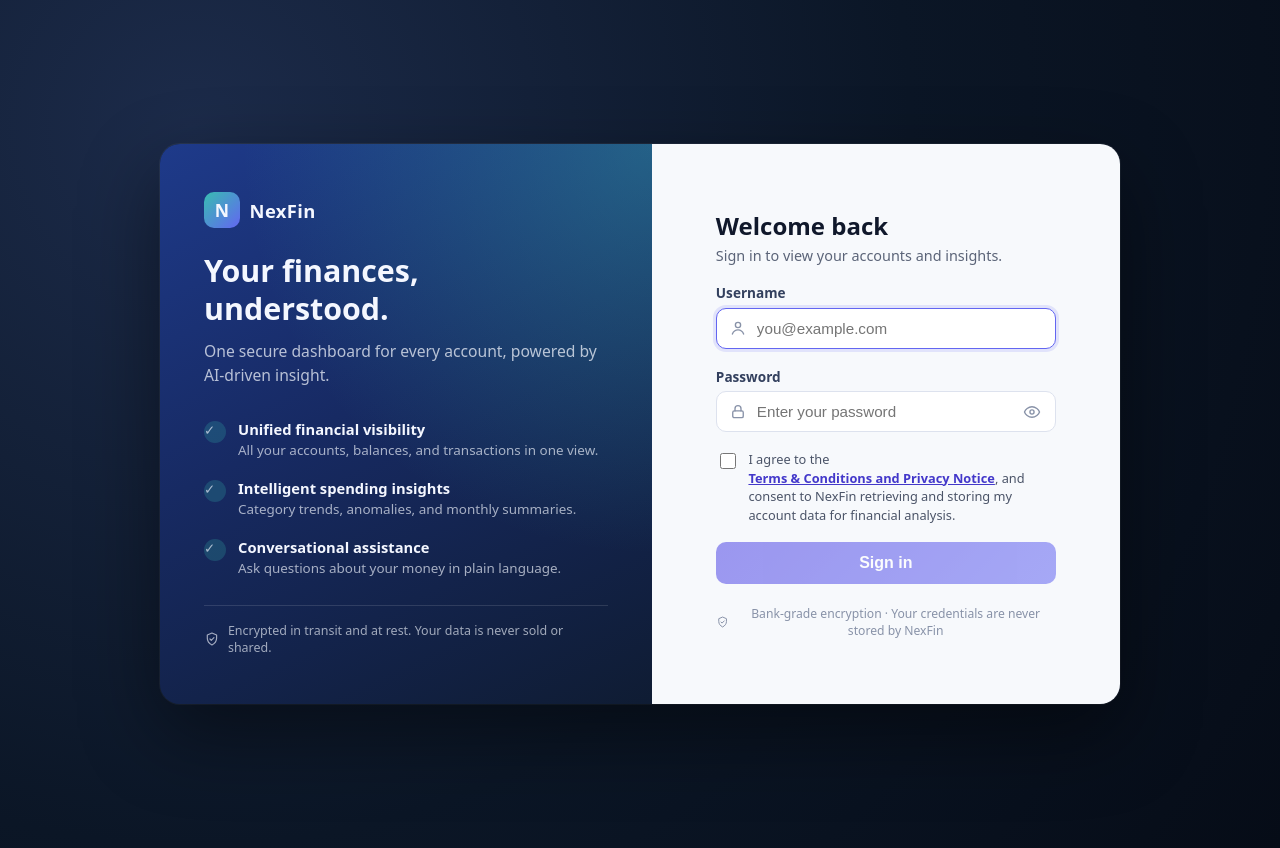
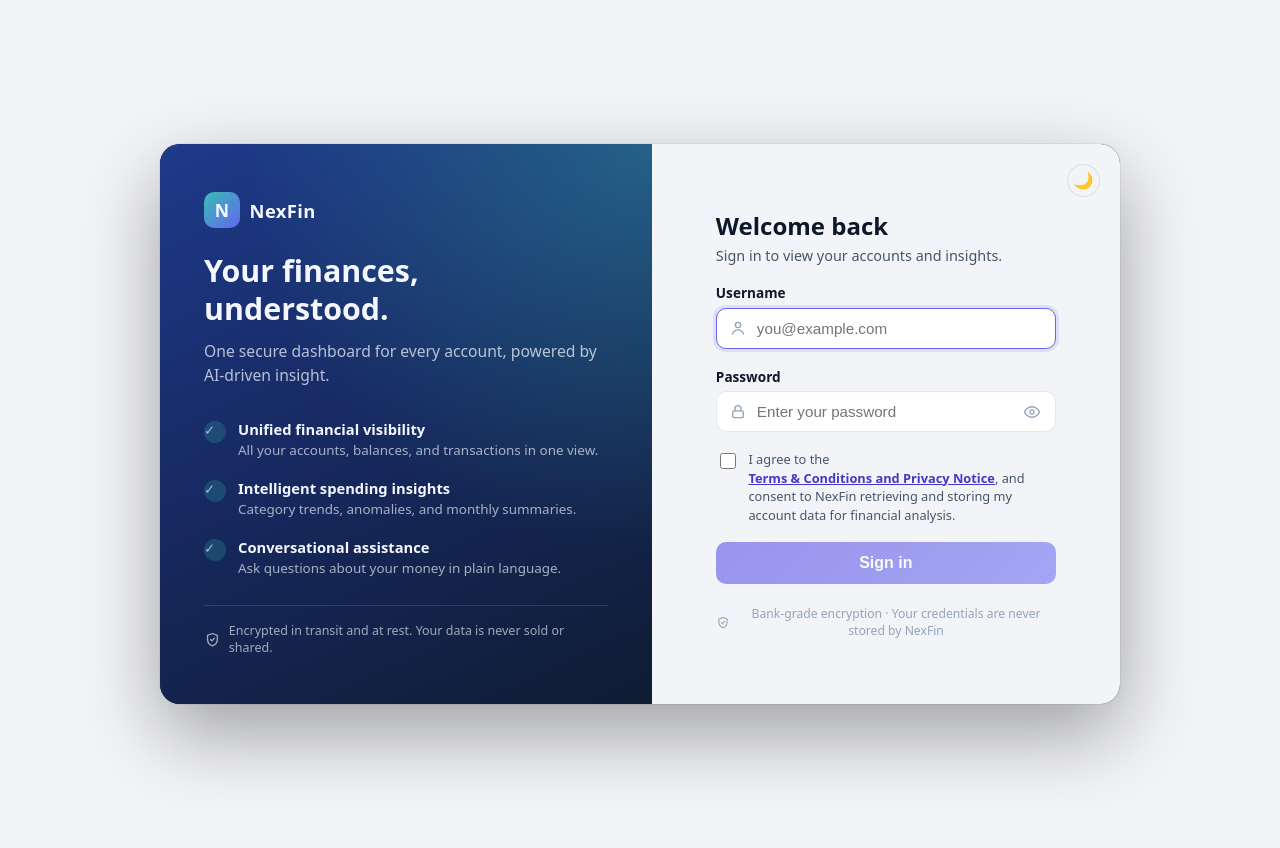
Before and after one commit to soundar3446/NexFin, a React (Vite) app in the folder react-frontend/: page / in a window 1280 px wide. Built offline with nearby package versions, Linux system fonts and the light colour scheme; no server answers.

Commit message:
Enhance: Update Login page user Interface

```diff
--- a/react-frontend/src/App.css
+++ b/react-frontend/src/App.css
@@ -9,7 +9,7 @@ body {
 }
 
 .form-error {
-  color: #d64545;
+  color: var(--viz-critical, #d64545);
 }
 
 /* Login */
@@ -19,8 +19,9 @@ body {
   align-items: center;
   justify-content: center;
   padding: 1.5rem;
-  background: radial-gradient(circle at 15% 15%, #1c2b4a 0%, #0b1626 55%, #060c17 100%);
-  color: #eef2fa;
+  background: var(--bg-page, #f3f4f8);
+  color: var(--text-primary, #0f172a);
+  transition: background 0.15s ease, color 0.15s ease;
 }
 
 .login-shell {
@@ -32,7 +33,7 @@ body {
   background: #0f1c33;
   border-radius: 20px;
   overflow: hidden;
-  box-shadow: 0 30px 80px rgba(0, 0, 0, 0.45), 0 0 0 1px rgba(255, 255, 255, 0.06);
+  box-shadow: 0 30px 80px rgba(0, 0, 0, 0.35), 0 0 0 1px rgba(15, 23, 42, 0.06);
 }
 
 .login-brand {
@@ -138,12 +139,20 @@ body {
 }
 
 .login-panel {
-  background: #f7f9fc;
-  color: #10182b;
+  position: relative;
+  background: var(--surface-2, #f3f4f8);
+  color: var(--text-primary, #10182b);
   display: flex;
   align-items: center;
   justify-content: center;
   padding: 2.5rem 2rem;
+  transition: background 0.15s ease, color 0.15s ease;
+}
+
+.login-theme-toggle {
+  position: absolute;
+  top: 1.25rem;
+  right: 1.25rem;
 }
 
 .login-card {
@@ -161,7 +170,7 @@ body {
 
 .login-card-header p {
   margin: 0;
-  color: #5b6478;
+  color: var(--text-secondary, #5b6478);
   font-size: 0.9rem;
 }
 
@@ -171,7 +180,7 @@ body {
   gap: 0.35rem;
   font-size: 0.85rem;
   font-weight: 600;
-  color: #33405e;
+  color: var(--text-primary, #33405e);
 }
 
 .input-wrapper {
@@ -184,7 +193,7 @@ body {
   position: absolute;
   left: 0.85rem;
   display: inline-flex;
-  color: #8892a8;
+  color: var(--text-muted, #8892a8);
 }
 
 .input-wrapper input {
@@ -192,11 +201,11 @@ body {
   padding: 0.7rem 0.9rem 0.7rem 2.5rem;
   font-size: 0.95rem;
   font-weight: 400;
-  border: 1.5px solid #dde2ee;
+  border: 1.5px solid var(--border-hairline, #dde2ee);
   border-radius: 10px;
-  background: #ffffff;
-  color: #10182b;
-  transition: border-color 0.15s ease, box-shadow 0.15s ease;
+  background: var(--surface-1, #ffffff);
+  color: var(--text-primary, #10182b);
+  transition: border-color 0.15s ease, box-shadow 0.15s ease, background 0.15s ease;
 }
 
 .input-wrapper input:focus {
@@ -213,13 +222,13 @@ body {
   justify-content: center;
   background: none;
   border: none;
-  color: #8892a8;
+  color: var(--text-muted, #8892a8);
   cursor: pointer;
   padding: 0.3rem;
 }
 
 .input-adornment-btn:hover {
-  color: #4b5468;
+  color: var(--text-primary, #4b5468);
 }
 
 .consent-row {
@@ -228,7 +237,7 @@ body {
   gap: 0.6rem;
   font-size: 0.8rem;
   line-height: 1.45;
-  color: #4b5468;
+  color: var(--text-secondary, #4b5468);
   cursor: pointer;
 }
 
@@ -303,7 +312,7 @@ body {
   justify-content: center;
   margin: 0.25rem 0 0;
   font-size: 0.76rem;
-  color: #8892a8;
+  color: var(--text-muted, #8892a8);
   text-align: center;
 }
 
@@ -336,7 +345,7 @@ body {
   align-items: center;
   justify-content: space-between;
   padding: 1.5rem 1.75rem 1rem;
-  border-bottom: 1px solid rgba(128, 128, 128, 0.2);
+  border-bottom: 1px solid var(--border-hairline);
 }
 
 .terms-modal-header h2 {
@@ -380,12 +389,12 @@ body {
 
 .terms-modal-footer {
   padding: 1rem 1.75rem 1.5rem;
-  border-top: 1px solid rgba(128, 128, 128, 0.2);
+  border-top: 1px solid var(--border-hairline);
 }
 
 .terms-modal-footer button {
   width: 100%;
-  background: #1a73e8;
+  background: linear-gradient(135deg, #4f46e5, #6366f1);
   color: white;
   border: none;
   border-radius: 8px;
@@ -394,25 +403,10 @@ body {
   cursor: pointer;
 }
 
-.modal button {
-  padding: 0.6rem;
-  font-size: 1rem;
-  border: 1px solid transparent;
-  border-radius: 4px;
-  cursor: pointer;
-}
-
-.modal button {
-  background: #1a73e8;
-  color: white;
-}
-
-.modal button:disabled {
-  opacity: 0.6;
-  cursor: default;
-}
-
-/* Notice modal */
+.terms-modal-footer button:hover {
+  filter: brightness(1.08);
+}
+
 .modal-overlay {
   position: fixed;
   inset: 0;
@@ -425,14 +419,10 @@ body {
 
 .modal {
   max-width: 480px;
-  background: canvas;
-  color: canvastext;
+  background: var(--surface-1);
+  color: var(--text-primary);
   border-radius: 8px;
   padding: 2rem;
-}
-
-.modal button {
-  margin-top: 1rem;
 }
 
 /* ============ Dashboard shell ============ */
--- a/react-frontend/src/components/LoginPage.jsx
+++ b/react-frontend/src/components/LoginPage.jsx
@@ -1,51 +1,8 @@
 import { useState } from 'react'
 import { login } from '../api'
+import { EyeIcon, LockIcon, ShieldIcon, UserIcon } from './dashboard/shared/icons'
+import ThemeToggle from './ThemeToggle'
 import TermsModal from './TermsModal'
-
-function UserIcon() {
-  return (
-    <svg viewBox="0 0 24 24" width="18" height="18" fill="none" stroke="currentColor" strokeWidth="1.8">
-      <circle cx="12" cy="8" r="3.5" />
-      <path d="M4.5 20c1.4-3.6 4.4-5.5 7.5-5.5s6.1 1.9 7.5 5.5" strokeLinecap="round" />
-    </svg>
-  )
-}
-
-function LockIcon() {
-  return (
-    <svg viewBox="0 0 24 24" width="18" height="18" fill="none" stroke="currentColor" strokeWidth="1.8">
-      <rect x="5" y="10.5" width="14" height="9" rx="2" />
-      <path d="M8 10.5V7.5a4 4 0 0 1 8 0v3" strokeLinecap="round" />
-    </svg>
-  )
-}
-
-function EyeIcon({ off }) {
-  return off ? (
-    <svg viewBox="0 0 24 24" width="18" height="18" fill="none" stroke="currentColor" strokeWidth="1.8">
-      <path d="M3 3l18 18" strokeLinecap="round" />
-      <path
-        d="M10.6 5.2A10.6 10.6 0 0 1 12 5c5 0 9 4 10 7-.4 1.2-1.2 2.5-2.3 3.7M6.5 6.6C4.4 8 2.9 10 2 12c1 3 5 7 10 7 1.4 0 2.7-.3 3.9-.8"
-        strokeLinecap="round"
-      />
-      <path d="M9.9 10a2.5 2.5 0 0 0 3.6 3.5" strokeLinecap="round" />
-    </svg>
-  ) : (
-    <svg viewBox="0 0 24 24" width="18" height="18" fill="none" stroke="currentColor" strokeWidth="1.8">
-      <path d="M2 12c1-3 5-7 10-7s9 4 10 7c-1 3-5 7-10 7s-9-4-10-7Z" />
-      <circle cx="12" cy="12" r="2.75" />
-    </svg>
-  )
-}
-
-function ShieldIcon() {
-  return (
-    <svg viewBox="0 0 24 24" width="16" height="16" fill="none" stroke="currentColor" strokeWidth="1.8">
-      <path d="M12 3l7 3v5c0 4.5-3 8-7 10-4-2-7-5.5-7-10V6l7-3Z" strokeLinejoin="round" />
-      <path d="M9 12l2 2 4-4" strokeLinecap="round" strokeLinejoin="round" />
-    </svg>
-  )
-}
 
 const BRAND_POINTS = [
   { title: 'Unified financial visibility', body: 'All your accounts, balances, and transactions in one view.' },
@@ -110,6 +67,9 @@ function LoginPage({ onLogin }) {
         </aside>
 
         <div className="login-panel">
+          <div className="login-theme-toggle">
+            <ThemeToggle />
+          </div>
           <form className="login-card" onSubmit={handleSubmit} noValidate>
             <div className="login-card-header">
               <h2>Welcome back</h2>
--- /dev/null
+++ b/react-frontend/src/components/ThemeToggle.jsx
@@ -0,0 +1,20 @@
+import { useTheme } from '../context/ThemeContext'
+
+function ThemeToggle() {
+  const { theme, toggleTheme } = useTheme()
+  const isDark = theme === 'dark'
+
+  return (
+    <button
+      type="button"
+      className="theme-toggle"
+      onClick={toggleTheme}
+      aria-label={isDark ? 'Switch to light mode' : 'Switch to dark mode'}
+      title={isDark ? 'Switch to light mode' : 'Switch to dark mode'}
+    >
+      {isDark ? '☀️' : '🌙'}
+    </button>
+  )
+}
+
+export default ThemeToggle
--- a/react-frontend/src/components/dashboard/TopBar.jsx
+++ b/react-frontend/src/components/dashboard/TopBar.jsx
@@ -1,7 +1,7 @@
 import { useEffect, useRef, useState } from 'react'
 import { useLocation, useParams } from 'react-router-dom'
+import ThemeToggle from '../ThemeToggle'
 import { useDashboardData } from '../../context/DashboardDataContext'
-import { useTheme } from '../../context/ThemeContext'
 
 const ROUTE_TITLES = {
   '/': 'Overview',
@@ -45,23 +45,6 @@ function initialsFor(username) {
     .slice(0, 2)
     .map((p) => p[0].toUpperCase())
     .join('')
-}
-
-function ThemeToggle() {
-  const { theme, toggleTheme } = useTheme()
-  const isDark = theme === 'dark'
-
-  return (
-    <button
-      type="button"
-      className="theme-toggle"
-      onClick={toggleTheme}
-      aria-label={isDark ? 'Switch to light mode' : 'Switch to dark mode'}
-      title={isDark ? 'Switch to light mode' : 'Switch to dark mode'}
-    >
-      {isDark ? '☀️' : '🌙'}
-    </button>
-  )
 }
 
 function ProfileMenu({ username, onLogout }) {
--- a/react-frontend/src/components/dashboard/shared/icons.jsx
+++ b/react-frontend/src/components/dashboard/shared/icons.jsx
@@ -1,5 +1,41 @@
 // Stroke-based icon set (matches the login page's icon style: 24x24, currentColor,
 // 1.8 stroke) so nav chrome and auth screens read as one consistent visual system.
+
+export function UserIcon() {
+  return (
+    <svg viewBox="0 0 24 24" width="18" height="18" fill="none" stroke="currentColor" strokeWidth="1.8">
+      <circle cx="12" cy="8" r="3.5" />
+      <path d="M4.5 20c1.4-3.6 4.4-5.5 7.5-5.5s6.1 1.9 7.5 5.5" strokeLinecap="round" />
+    </svg>
+  )
+}
+
+export function LockIcon() {
+  return (
+    <svg viewBox="0 0 24 24" width="18" height="18" fill="none" stroke="currentColor" strokeWidth="1.8">
+      <rect x="5" y="10.5" width="14" height="9" rx="2" />
+      <path d="M8 10.5V7.5a4 4 0 0 1 8 0v3" strokeLinecap="round" />
+    </svg>
+  )
+}
+
+export function EyeIcon({ off }) {
+  return off ? (
+    <svg viewBox="0 0 24 24" width="18" height="18" fill="none" stroke="currentColor" strokeWidth="1.8">
+      <path d="M3 3l18 18" strokeLinecap="round" />
+      <path
+        d="M10.6 5.2A10.6 10.6 0 0 1 12 5c5 0 9 4 10 7-.4 1.2-1.2 2.5-2.3 3.7M6.5 6.6C4.4 8 2.9 10 2 12c1 3 5 7 10 7 1.4 0 2.7-.3 3.9-.8"
+        strokeLinecap="round"
+      />
+      <path d="M9.9 10a2.5 2.5 0 0 0 3.6 3.5" strokeLinecap="round" />
+    </svg>
+  ) : (
+    <svg viewBox="0 0 24 24" width="18" height="18" fill="none" stroke="currentColor" strokeWidth="1.8">
+      <path d="M2 12c1-3 5-7 10-7s9 4 10 7c-1 3-5 7-10 7s-9-4-10-7Z" />
+      <circle cx="12" cy="12" r="2.75" />
+    </svg>
+  )
+}
 
 export function MenuIcon() {
   return (
--- a/react-frontend/src/context/ThemeContext.jsx
+++ b/react-frontend/src/context/ThemeContext.jsx
@@ -14,6 +14,7 @@ export function ThemeProvider({ children }) {
 
   useEffect(() => {
     document.documentElement.setAttribute('data-theme', theme)
+    document.documentElement.style.colorScheme = theme
     localStorage.setItem(STORAGE_KEY, theme)
   }, [theme])
 
```
